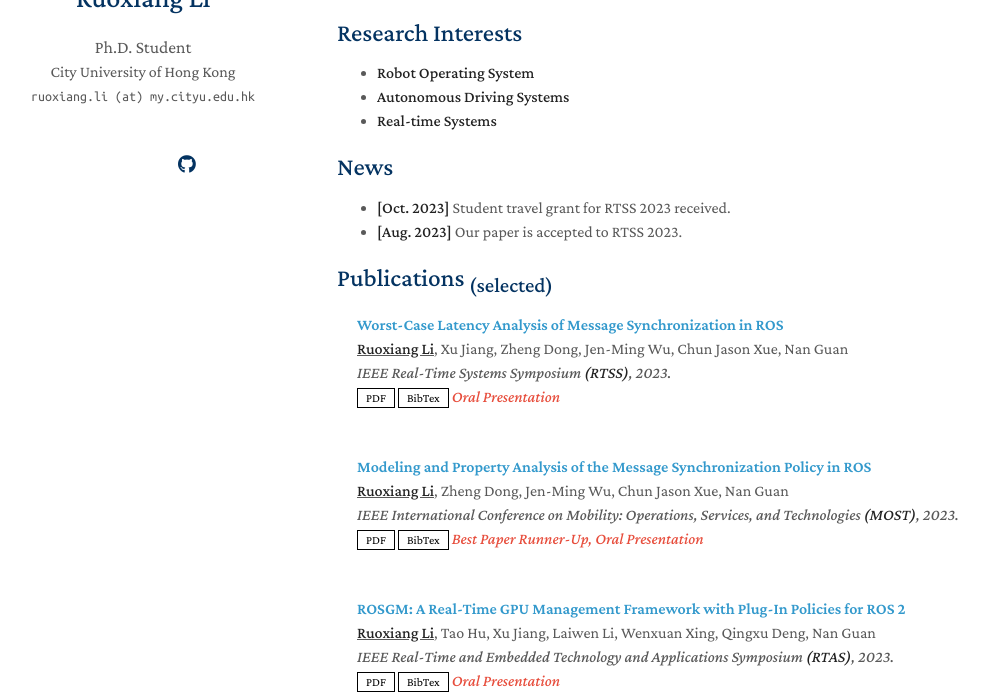
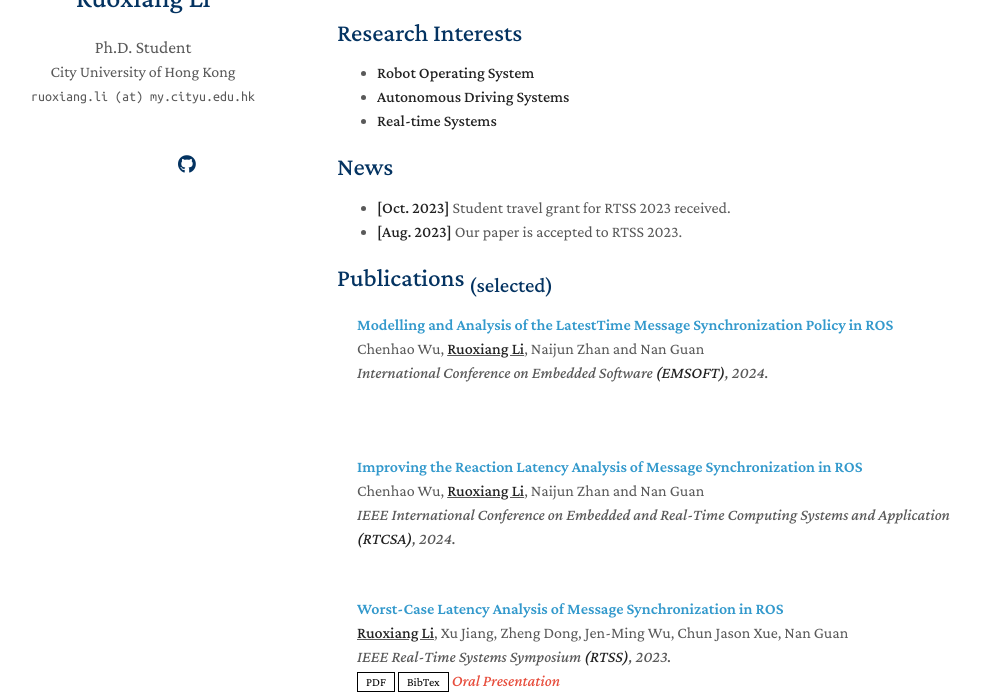
Before and after one commit to ruoxianglee/ruoxianglee.github.io, a Jekyll site: the page built from index.md, in a window 1280 px wide and 900 px high, cut to the strip 206-900 px from the top of the window. Shown: the whole strip, without its empty margins (133-1122 px from the left). Built offline with Jekyll 4.4.1, drawn with Linux system fonts in a browser that asks for light colours; nearby versions of some CDN libraries; a style sheet for code colours, icons or effects is not loaded; our own code applies the rules of GitHub Pages for plain Markdown files.

Commit message:
update publications

```diff
--- a/_data/publications.yml
+++ b/_data/publications.yml
@@ -1,4 +1,14 @@
 main:
+
+  - title: Modelling and Analysis of the LatestTime Message Synchronization Policy in ROS
+    authors: Chenhao Wu, <u><strong>Ruoxiang Li</strong></u>, Naijun Zhan and Nan Guan
+    conference_short: EMSOFT
+    conference: International Conference on Embedded Software <strong>(EMSOFT)</strong>, 2024.
+
+  - title: Improving the Reaction Latency Analysis of Message Synchronization in ROS
+    authors: Chenhao Wu, <u><strong>Ruoxiang Li</strong></u>, Naijun Zhan and Nan Guan
+    conference_short: RTCSA
+    conference: IEEE International Conference on Embedded and Real-Time Computing Systems and Application <strong>(RTCSA)</strong>, 2024.
 
   - title: Worst-Case Latency Analysis of Message Synchronization in ROS
     authors: <u><strong>Ruoxiang Li</strong></u>, Xu Jiang, Zheng Dong, Jen-Ming Wu, Chun Jason Xue, Nan Guan
```
